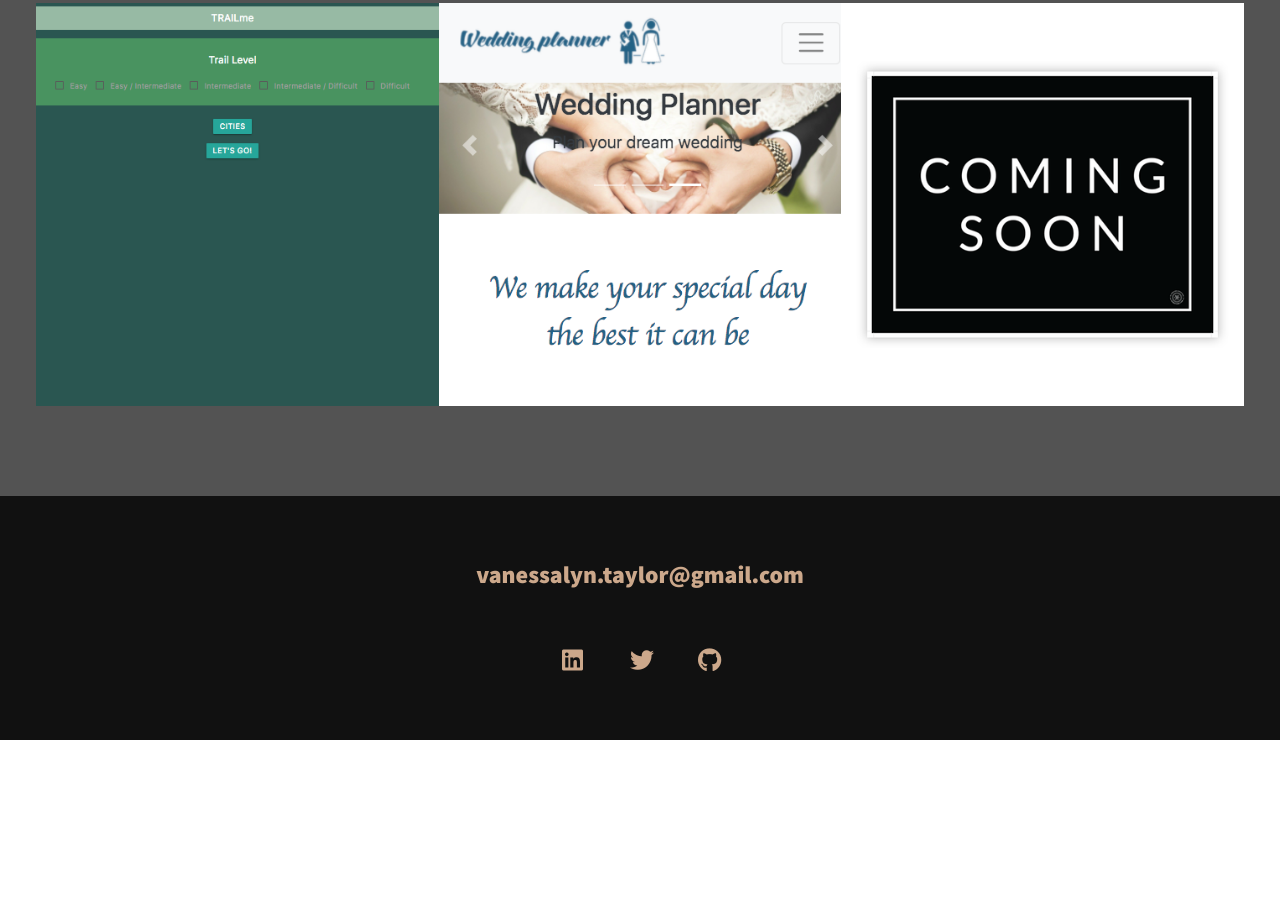
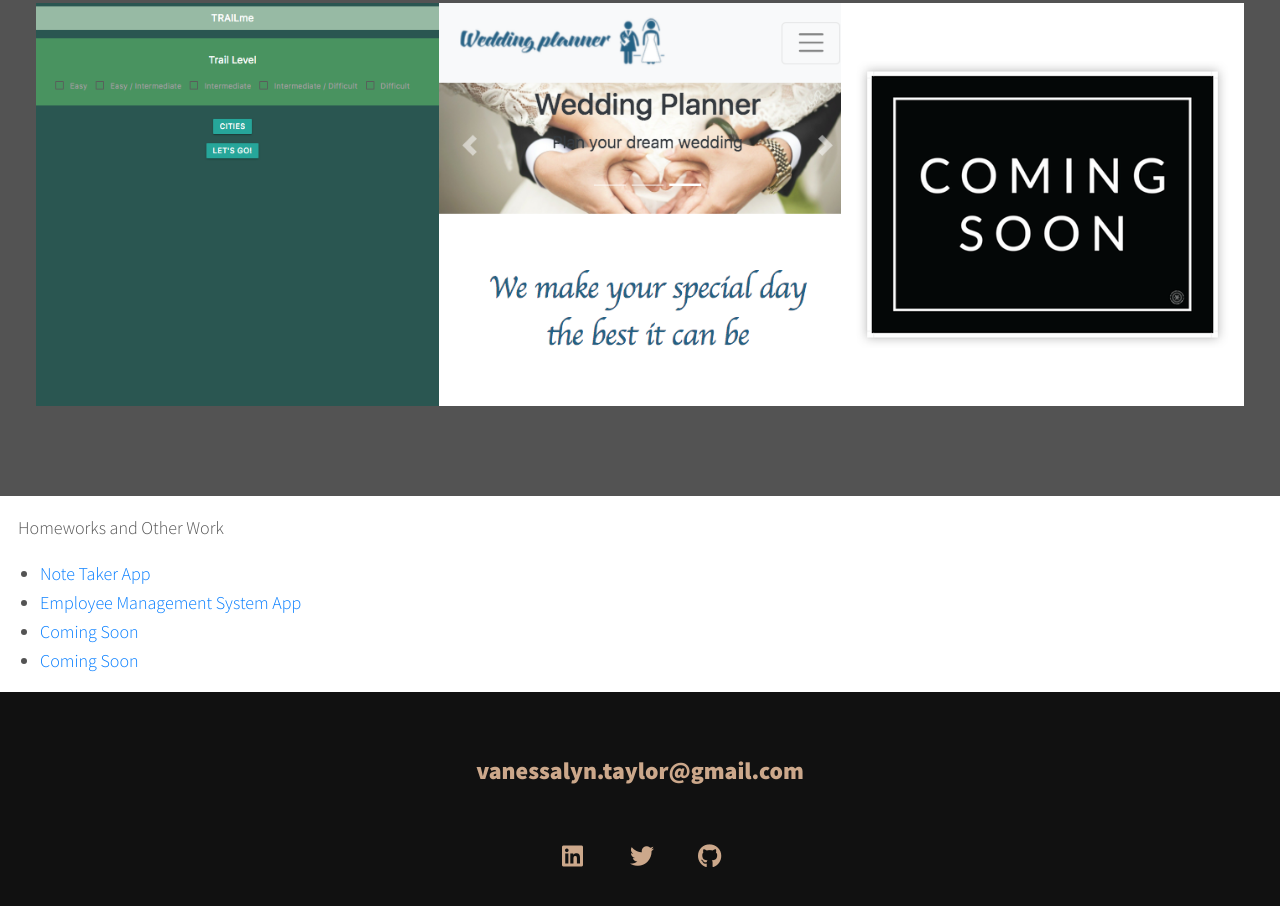
Before and after one commit to vantaylo/Portfolio, a plain HTML site: page index.html in a window 1280 px wide. Shown: the part 2159-3065 px from the top of the page. Before the commit the page ends 2899 px from the top, so only its background shows below. Drawn offline with nearby package versions, Linux system fonts and the light colour scheme.

Commit message:
added homeworks

```diff
--- a/index.html
+++ b/index.html
@@ -132,8 +132,16 @@
         <a href="" class="portfolio__item">
           <img src="img/ComingSoon_screenshot.png" alt="" class="portfolio__img" />
         </a>
-
     </section>
+    <div>
+      <header>Homeworks and Other Work</header>
+      <ul class="hw__list">
+        <li class="hw__item"><a href="https://github.com/vantaylo/Note-Taker-App" class="hw__link">Note Taker App</a></li>
+        <li class="hw__item"><a href="https://github.com/vantaylo/Employee-Management-System-App" class="hw__link">Employee Management System App</a></li>
+        <li class="hw__item"><a href="" class="hw__link">Coming Soon</a></li>
+        <li class="hw__item"><a href="" class="hw__link">Coming Soon</a></li>
+      </ul>
+    </div>
 
     <!-- Contact
   <section id="contact">
```
